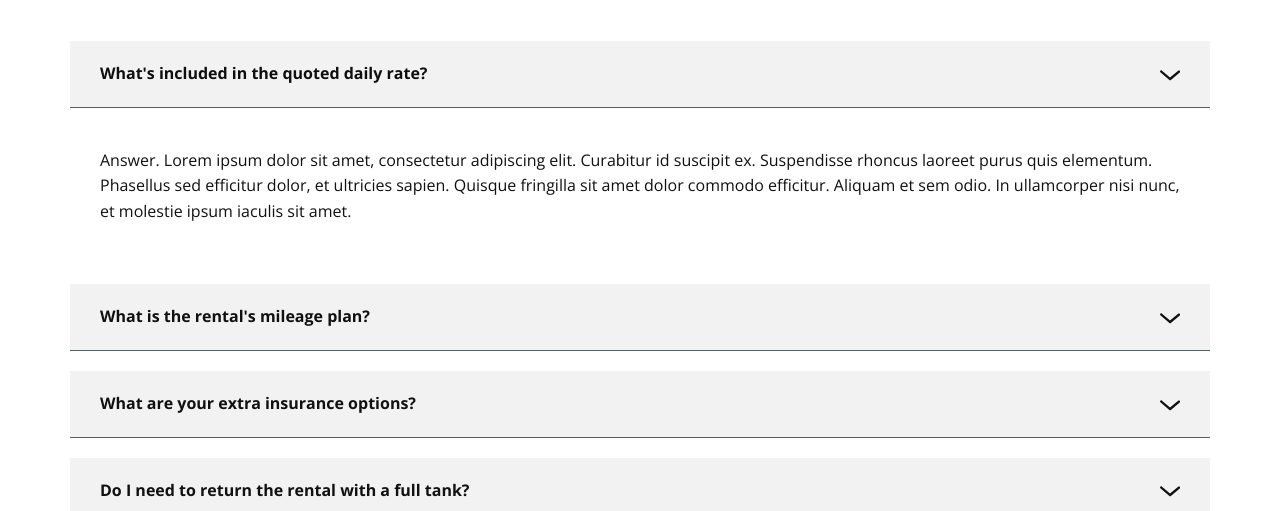
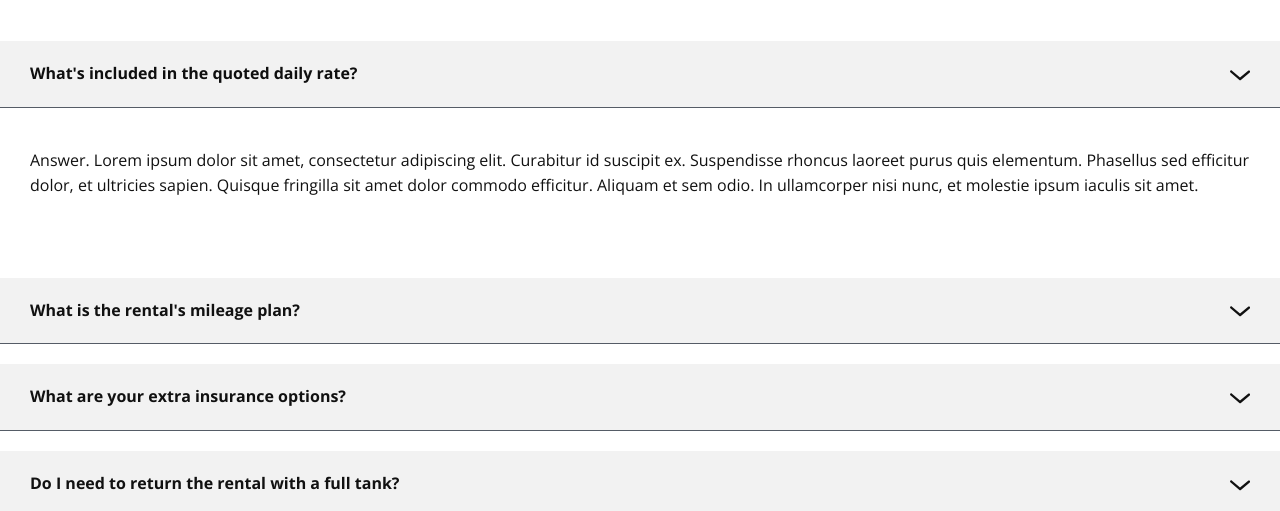
Before and after one commit to sbk-events/support, a plain HTML site: page faq/index.html in a window 1280 px wide. Shown: the part 289-800 px from the top of the page. Drawn offline with nearby package versions, Linux system fonts and the light colour scheme.

Commit message:
removed margin left-right

```diff
--- a/faq/index.html
+++ b/faq/index.html
@@ -135,7 +135,7 @@
   <body class="u-body">
 
     <section class="u-align-center u-clearfix u-section-2" id="carousel_5a21">
-      <div class="u-clearfix u-sheet u-valign-middle u-sheet-1">
+      <div class="u-clearfix #u-sheet u-valign-middle u-sheet-1">
         <h2 class="u-text u-text-1">faq</h2>
         <div class="u-accordion u-expanded-width u-faq u-spacing-20 u-accordion-1">
           <div class="u-accordion-item">
```
